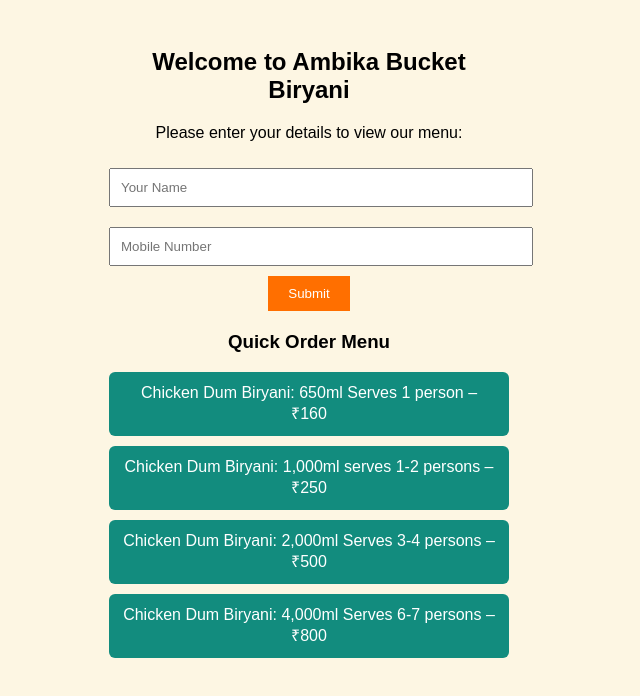
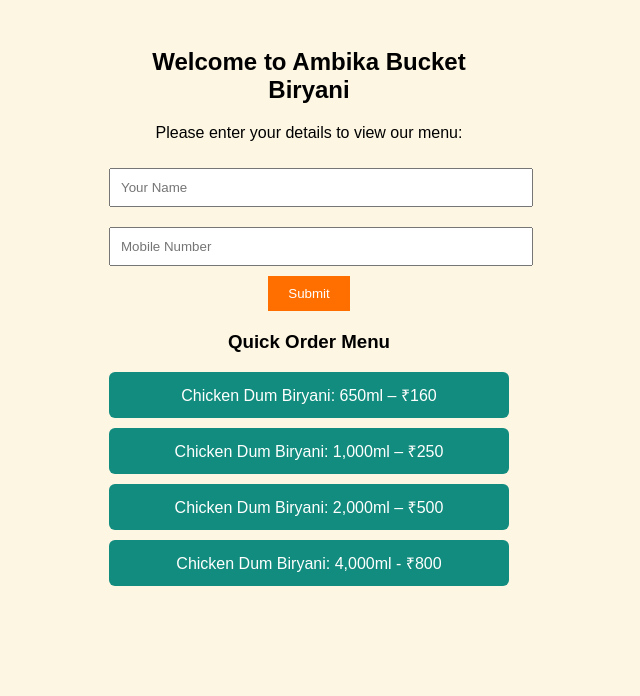
Before and after one commit to NareshHibare/AmbikaBucketBiryani, a plain HTML site: page index.html in a window 1280 px wide. Shown: the whole page, without its empty margins (331-971 px from the left). Drawn offline with Linux system fonts and the light colour scheme.

Commit message:
index.html

```diff
--- a/index.html
+++ b/index.html
@@ -58,10 +58,10 @@
 
     <div class="menu-buttons">
   <h3>Quick Order Menu</h3>
-  <button onclick="orderItem('Chicken Dum Biryani: 650ml')">Chicken Dum Biryani: 650ml Serves 1 person – ₹160</button>
-  <button onclick="orderItem('Chicken Dum Biryani: 1,000ml')">Chicken Dum Biryani: 1,000ml serves 1-2 persons – ₹250</button>
-  <button onclick="orderItem('Chicken Dum Biryani: 2,000ml')">Chicken Dum Biryani: 2,000ml Serves 3-4 persons – ₹500</button>
-  <button onclick="orderItem('Chicken Dum Biryani: 4,000ml')">Chicken Dum Biryani: 4,000ml Serves 6-7 persons – ₹800</button>
+  <button onclick="orderItem('Chicken Dum Biryani: 650ml')">Chicken Dum Biryani: 650ml – ₹160</button>
+  <button onclick="orderItem('Chicken Dum Biryani: 1,000ml')">Chicken Dum Biryani: 1,000ml – ₹250</button>
+  <button onclick="orderItem('Chicken Dum Biryani: 2,000ml')">Chicken Dum Biryani: 2,000ml – ₹500</button>
+  <button onclick="orderItem('Chicken Dum Biryani: 4,000ml')">Chicken Dum Biryani: 4,000ml - ₹800</button>
     </div>
 
 </div>
```
